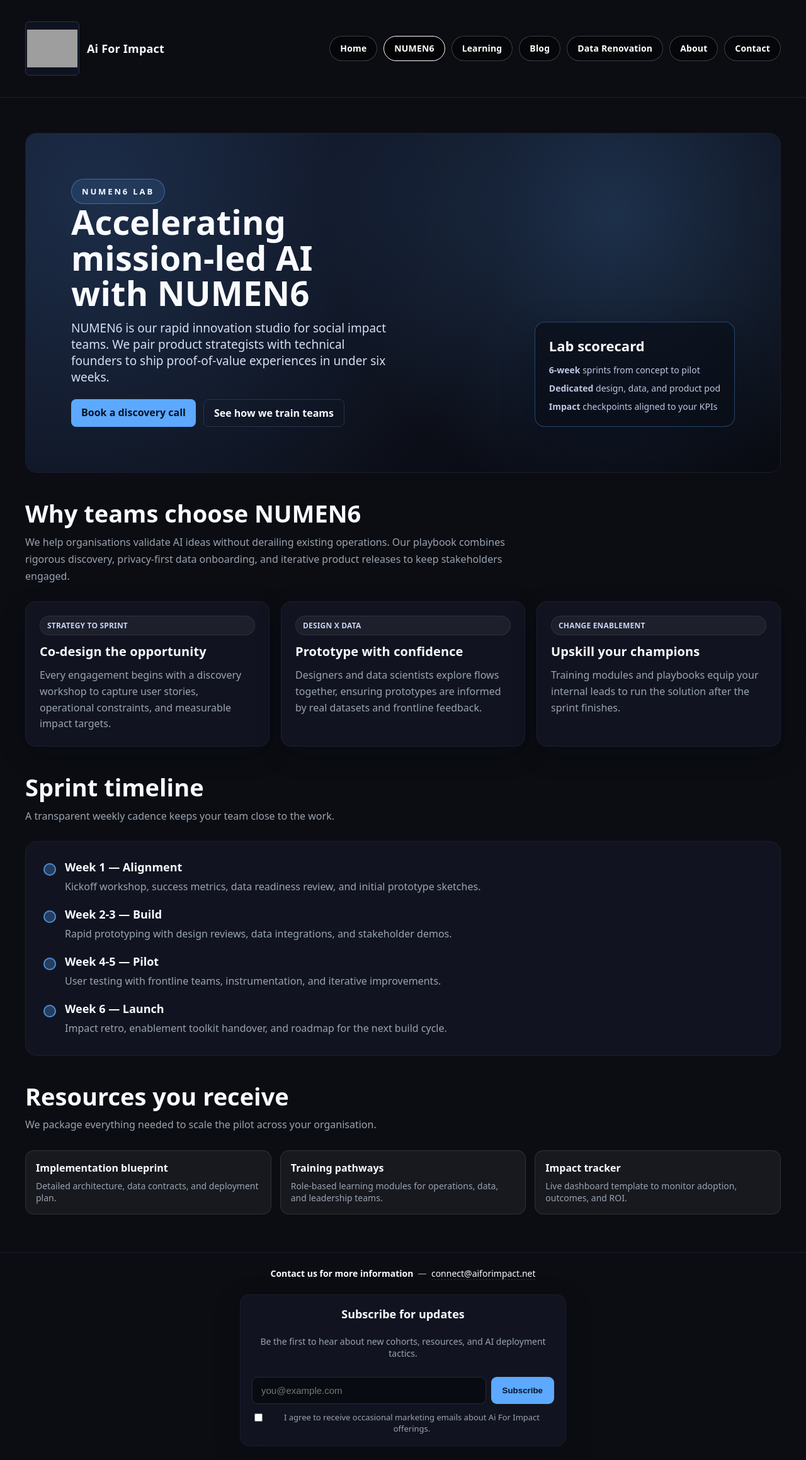
After one commit to AIforimpact22/mainaiforimpact, a Flask app: page /numen6/ in a window 1280 px wide. The commit adds this page. Shown: the whole page at 63% size. Run offline with Flask 3, Linux system fonts and the light colour scheme; parts of the project's set-up code (start-up, migrations or seed data) failed here and were passed over; some libraries are stand-ins or nearby versions; grey boxes are pictures that could not be loaded.

Commit message:
Add NUMEN6 blueprint and landing page

```diff
--- a/main.py
+++ b/main.py
@@ -364,6 +364,9 @@ app.register_blueprint(bootcamp_bp, url_prefix="/bootcamp")
 from price import price_bp
 app.register_blueprint(price_bp, url_prefix="/price")
 
+from numen6 import numen6_bp
+app.register_blueprint(numen6_bp, url_prefix="/numen6")
+
 from subscriptions import subscription_bp
 app.register_blueprint(subscription_bp)
 
--- /dev/null
+++ b/numen6.py
@@ -0,0 +1,8 @@
+from flask import Blueprint, render_template
+
+numen6_bp = Blueprint("numen6", __name__, template_folder="templates")
+
+
+@numen6_bp.get("/")
+def numen6_home():
+    return render_template("numen6.html")
--- a/templates/base.html
+++ b/templates/base.html
@@ -168,6 +168,10 @@
 
         <nav class="nav-actions" aria-label="Pages">
           <a class="nav-pill" href="{{ bp('/') }}">Home</a>
+          <a class="nav-pill"
+             href="{{ bp('/numen6/') }}"
+             {% if request and request.path.startswith(bp('/numen6')) %}data-active="true" aria-current="page"{% endif %}
+          >NUMEN6</a>
           <a class="nav-pill"
              href="{{ bp('/learning/') }}"
              {% if _learning_nav_active %}data-active="true" aria-current="page"{% endif %}
--- /dev/null
+++ b/templates/numen6.html
@@ -0,0 +1,156 @@
+{% extends "base.html" %}
+
+{% block title %}NUMEN6 Initiative | {{ BRAND_NAME }}{% endblock %}
+
+{% block head %}
+  {{ super() }}
+  <meta name="description" content="Discover NUMEN6, our rapid innovation lab turning mission-driven ideas into high-impact AI products.">
+  <style>
+    .numen6-hero{position:relative;margin-top:28px;border-radius:18px;overflow:hidden;border:1px solid #1a1f2e;background:radial-gradient(circle at 10% 20%, rgba(92,169,255,.18), transparent 55%),linear-gradient(140deg, rgba(15,19,36,.92), rgba(9,11,18,.92));padding: clamp(28px, 7vw, 72px);display:grid;gap:24px;grid-template-columns:repeat(2,minmax(0,1fr))}
+    .numen6-hero::after{content:"";position:absolute;inset:0;background:radial-gradient(circle at 78% 24%, rgba(92,169,255,.22), transparent 45%);pointer-events:none}
+    .numen6-hero > *{position:relative;z-index:1}
+    .numen6-hero-copy h1{margin:0;font-size:clamp(32px,5vw,54px);line-height:1.05;font-weight:900;letter-spacing:.2px}
+    .numen6-hero-copy p{margin:14px 0 0;color:#d6def2;font-size:clamp(16px,2vw,19px);max-width:520px}
+    .numen6-hero-actions{display:flex;flex-wrap:wrap;gap:12px;margin-top:22px}
+    .numen6-hero-figure{display:flex;align-items:flex-end;justify-content:flex-end}
+    .numen6-hero-card{background:rgba(9,13,22,.65);border:1px solid rgba(92,169,255,.35);border-radius:16px;padding:22px;box-shadow:0 18px 50px rgba(5,10,20,.35);max-width:320px}
+    .numen6-hero-card h2{margin:0;font-size:22px}
+    .numen6-hero-card ul{margin:14px 0 0;padding:0;list-style:none;display:flex;flex-direction:column;gap:10px;color:#bdc7e3;font-size:14px}
+
+    .numen6-pill{display:inline-flex;align-items:center;gap:10px;padding:10px 16px;border-radius:999px;background:rgba(92,169,255,.12);border:1px solid rgba(92,169,255,.45);color:var(--ink);font-weight:700;font-size:13px;text-transform:uppercase;letter-spacing:.22em}
+
+    .numen6-section{margin-top:42px}
+    .numen6-section .banner{display:flex;flex-direction:column;gap:10px;max-width:820px}
+    .numen6-section h2{margin:0;font-size:clamp(26px,4vw,38px);line-height:1.18}
+    .numen6-section p{margin:0;color:var(--muted);font-size:16px;line-height:1.7}
+
+    .numen6-grid{margin-top:26px;display:grid;grid-template-columns:repeat(3,minmax(0,1fr));gap:18px}
+    @media (max-width: 1100px){.numen6-grid{grid-template-columns:repeat(2,minmax(0,1fr))}}
+    @media (max-width: 720px){.numen6-grid{grid-template-columns:1fr}.numen6-hero{grid-template-columns:1fr}.numen6-hero-figure{justify-content:flex-start}}
+
+    .numen6-card{background:var(--card);border:1px solid #1a1f2e;border-radius:16px;padding:22px;display:flex;flex-direction:column;gap:12px;box-shadow:0 14px 40px rgba(5,10,20,.24)}
+    .numen6-card h3{margin:0;font-size:20px;letter-spacing:.1px}
+    .numen6-card p{margin:0;color:var(--muted);line-height:1.6}
+    .numen6-card .tag{display:inline-flex;align-items:center;gap:6px;padding:6px 11px;border-radius:999px;background:rgba(255,255,255,.05);border:1px solid rgba(255,255,255,.08);font-size:12px;font-weight:700;color:#c6d3f1;letter-spacing:.18px;text-transform:uppercase}
+
+    .numen6-timeline{margin-top:26px;background:var(--card);border:1px solid #1a1f2e;border-radius:18px;padding:28px}
+    .numen6-timeline ol{margin:0;padding:0;list-style:none;display:flex;flex-direction:column;gap:18px}
+    .numen6-timeline li{display:grid;grid-template-columns:auto 1fr;gap:14px}
+    .numen6-timeline .dot{width:16px;height:16px;border-radius:50%;border:2px solid rgba(92,169,255,.75);background:rgba(92,169,255,.28);margin-top:6px}
+    .numen6-timeline h3{margin:0;font-size:18px}
+    .numen6-timeline p{margin:6px 0 0;color:var(--muted)}
+
+    .numen6-resources{margin-top:26px;display:flex;flex-wrap:wrap;gap:14px}
+    .numen6-resource{flex:1 1 220px;min-width:220px;background:rgba(255,255,255,.05);border:1px solid rgba(255,255,255,.1);border-radius:14px;padding:16px;color:var(--ink);display:flex;flex-direction:column;gap:8px}
+    .numen6-resource strong{font-size:16px}
+    .numen6-resource span{color:var(--muted);font-size:14px}
+  </style>
+{% endblock %}
+
+{% block content %}
+  <section class="numen6-hero" aria-labelledby="numen6-title">
+    <div class="numen6-hero-copy">
+      <span class="numen6-pill">NUMEN6 LAB</span>
+      <h1 id="numen6-title">Accelerating mission-led AI with NUMEN6</h1>
+      <p>NUMEN6 is our rapid innovation studio for social impact teams. We pair product strategists with technical founders to ship proof-of-value experiences in under six weeks.</p>
+      <div class="numen6-hero-actions" role="group" aria-label="NUMEN6 primary actions">
+        <a class="btn" href="{{ bp('/contact/') }}">Book a discovery call</a>
+        <a class="btn ghost" href="{{ bp('/learning/') }}">See how we train teams</a>
+      </div>
+    </div>
+    <div class="numen6-hero-figure" aria-hidden="true">
+      <article class="numen6-hero-card">
+        <h2>Lab scorecard</h2>
+        <ul>
+          <li><strong>6-week</strong> sprints from concept to pilot</li>
+          <li><strong>Dedicated</strong> design, data, and product pod</li>
+          <li><strong>Impact</strong> checkpoints aligned to your KPIs</li>
+        </ul>
+      </article>
+    </div>
+  </section>
+
+  <section class="numen6-section" aria-labelledby="numen6-why">
+    <div class="banner">
+      <h2 id="numen6-why">Why teams choose NUMEN6</h2>
+      <p>We help organisations validate AI ideas without derailing existing operations. Our playbook combines rigorous discovery, privacy-first data onboarding, and iterative product releases to keep stakeholders engaged.</p>
+    </div>
+    <div class="numen6-grid" role="list">
+      <article class="numen6-card" role="listitem">
+        <span class="tag">Strategy to sprint</span>
+        <h3>Co-design the opportunity</h3>
+        <p>Every engagement begins with a discovery workshop to capture user stories, operational constraints, and measurable impact targets.</p>
+      </article>
+      <article class="numen6-card" role="listitem">
+        <span class="tag">Design x data</span>
+        <h3>Prototype with confidence</h3>
+        <p>Designers and data scientists explore flows together, ensuring prototypes are informed by real datasets and frontline feedback.</p>
+      </article>
+      <article class="numen6-card" role="listitem">
+        <span class="tag">Change enablement</span>
+        <h3>Upskill your champions</h3>
+        <p>Training modules and playbooks equip your internal leads to run the solution after the sprint finishes.</p>
+      </article>
+    </div>
+  </section>
+
+  <section class="numen6-section" aria-labelledby="numen6-timeline">
+    <div class="banner">
+      <h2 id="numen6-timeline">Sprint timeline</h2>
+      <p>A transparent weekly cadence keeps your team close to the work.</p>
+    </div>
+    <div class="numen6-timeline">
+      <ol>
+        <li>
+          <span class="dot" aria-hidden="true"></span>
+          <div>
+            <h3>Week 1 &mdash; Alignment</h3>
+            <p>Kickoff workshop, success metrics, data readiness review, and initial prototype sketches.</p>
+          </div>
+        </li>
+        <li>
+          <span class="dot" aria-hidden="true"></span>
+          <div>
+            <h3>Week 2-3 &mdash; Build</h3>
+            <p>Rapid prototyping with design reviews, data integrations, and stakeholder demos.</p>
+          </div>
+        </li>
+        <li>
+          <span class="dot" aria-hidden="true"></span>
+          <div>
+            <h3>Week 4-5 &mdash; Pilot</h3>
+            <p>User testing with frontline teams, instrumentation, and iterative improvements.</p>
+          </div>
+        </li>
+        <li>
+          <span class="dot" aria-hidden="true"></span>
+          <div>
+            <h3>Week 6 &mdash; Launch</h3>
+            <p>Impact retro, enablement toolkit handover, and roadmap for the next build cycle.</p>
+          </div>
+        </li>
+      </ol>
+    </div>
+  </section>
+
+  <section class="numen6-section" aria-labelledby="numen6-resources">
+    <div class="banner">
+      <h2 id="numen6-resources">Resources you receive</h2>
+      <p>We package everything needed to scale the pilot across your organisation.</p>
+    </div>
+    <div class="numen6-resources" role="list">
+      <div class="numen6-resource" role="listitem">
+        <strong>Implementation blueprint</strong>
+        <span>Detailed architecture, data contracts, and deployment plan.</span>
+      </div>
+      <div class="numen6-resource" role="listitem">
+        <strong>Training pathways</strong>
+        <span>Role-based learning modules for operations, data, and leadership teams.</span>
+      </div>
+      <div class="numen6-resource" role="listitem">
+        <strong>Impact tracker</strong>
+        <span>Live dashboard template to monitor adoption, outcomes, and ROI.</span>
+      </div>
+    </div>
+  </section>
+{% endblock %}
```
